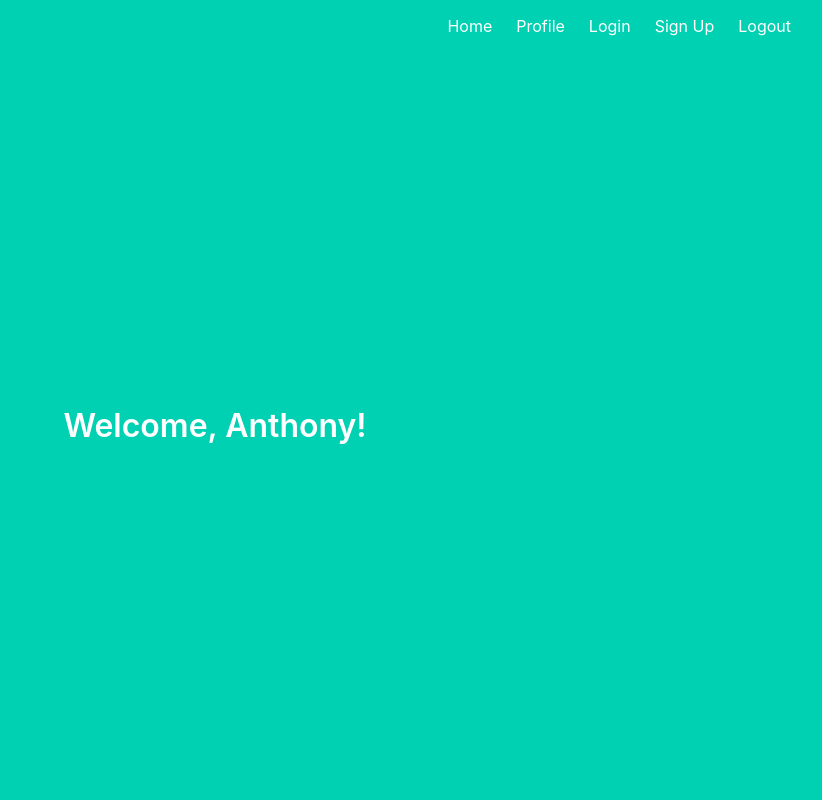
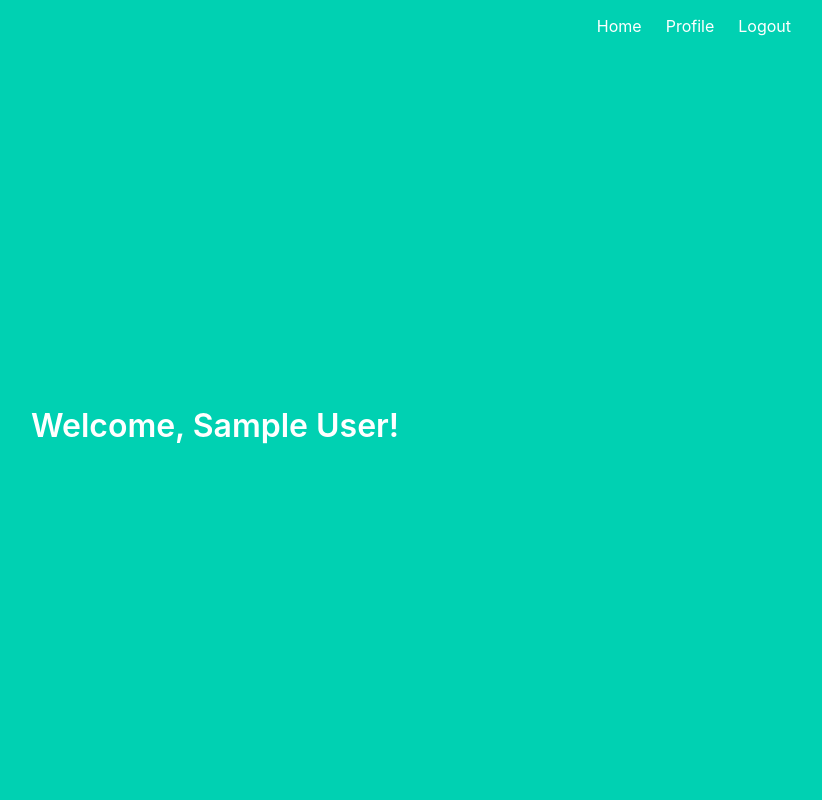
Before and after one commit to andrewdrive/flask_app, a Flask app: page /profile in a window 1280 px wide. Shown: the whole page, without its empty margins (425-1247 px from the left). Run offline with Flask 2, Linux system fonts and the light colour scheme; the visitor is signed in with stand-in values (Sample User, id 1); data comes from the database, SQL or seed files in the repository; both versions use the stored data as it was after the commit; some libraries are stand-ins or nearby versions.

Commit message:
almost there2

```diff
--- a/project/auth.py
+++ b/project/auth.py
@@ -7,7 +7,7 @@
 from werkzeug.security import generate_password_hash, check_password_hash
 from .models import User
 from . import db
-from flask_login import login_user
+from flask_login import login_user, logout_user, login_required
 
 
 auth = Blueprint('auth', __name__)
@@ -66,5 +66,7 @@
 
 
 @auth.route('/logout')
+@login_required
 def logout():
-    return 'Logout'
+    logout_user()
+    return redirect(url_for('auth.login'))
--- a/project/main.py
+++ b/project/main.py
@@ -1,21 +1,28 @@
-from flask import Blueprint, render_template, redirect, url_for
+from flask import (Blueprint,
+                   render_template,
+                   redirect,
+                   url_for)
 from . import db
+from flask_login import login_required, current_user
 
 
 main = Blueprint('main', __name__)
 
 
 @main.route('/')
+@login_required
 def index():
     return render_template('index.html')
 
 
 @main.route('/profile')
+@login_required
 def profile():
-    return render_template('profile.html')
+    return render_template('profile.html', name=current_user.name)
 
 
 @main.route('/inputs', methods=['POST'])
+@login_required
 def inputs():
     return redirect(url_for('main.index'))
 
--- a/project/templates/base.html
+++ b/project/templates/base.html
@@ -19,21 +19,29 @@
 
                     <div id="navbarMenuHeroA" class="navbar-menu">
                         <div class="navbar-end">
+                            {% if current_user.is_authenticated %}
                             <a href="{{ url_for('main.index') }}" class="navbar-item">
                                 Home
                             </a>
+                            {% endif %}
+                            {% if current_user.is_authenticated %}
                             <a href="{{ url_for('main.profile') }}" class="navbar-item">
                                 Profile
                             </a>
+                            {% endif %}
+                            {% if not current_user.is_authenticated %}
                             <a href="{{ url_for('auth.login') }}" class="navbar-item">
                                 Login
                             </a>
                             <a href="{{ url_for('auth.signup') }}" class="navbar-item">
                                 Sign Up
                             </a>
+                            {% endif %}
+                            {% if current_user.is_authenticated %}
                             <a href="{{ url_for('auth.logout') }}" class="navbar-item">
                                 Logout
                             </a>
+                            {% endif %}
                         </div>
                     </div>
                 </div>
--- a/project/templates/profile.html
+++ b/project/templates/profile.html
@@ -2,6 +2,6 @@
 
 {% block content %}
 <h1 class="title">
-  Welcome, Anthony!
+  Welcome, {{ name }}!
 </h1>
 {% endblock %}
```
Also changed, not shown: project/db.sqlite (added).
